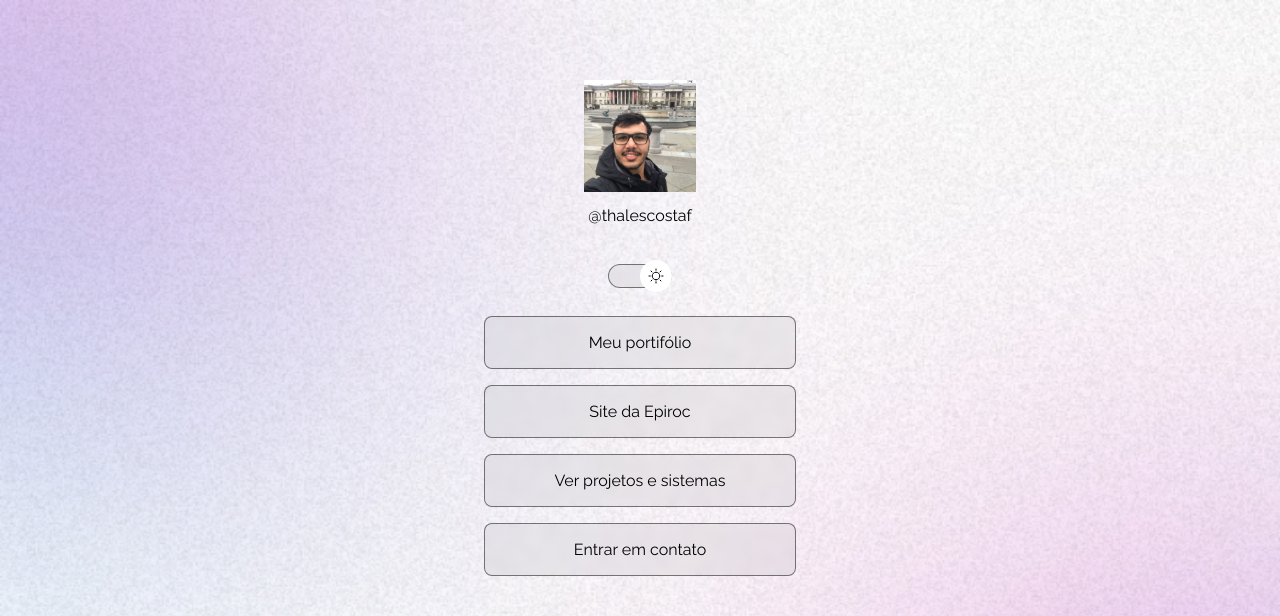
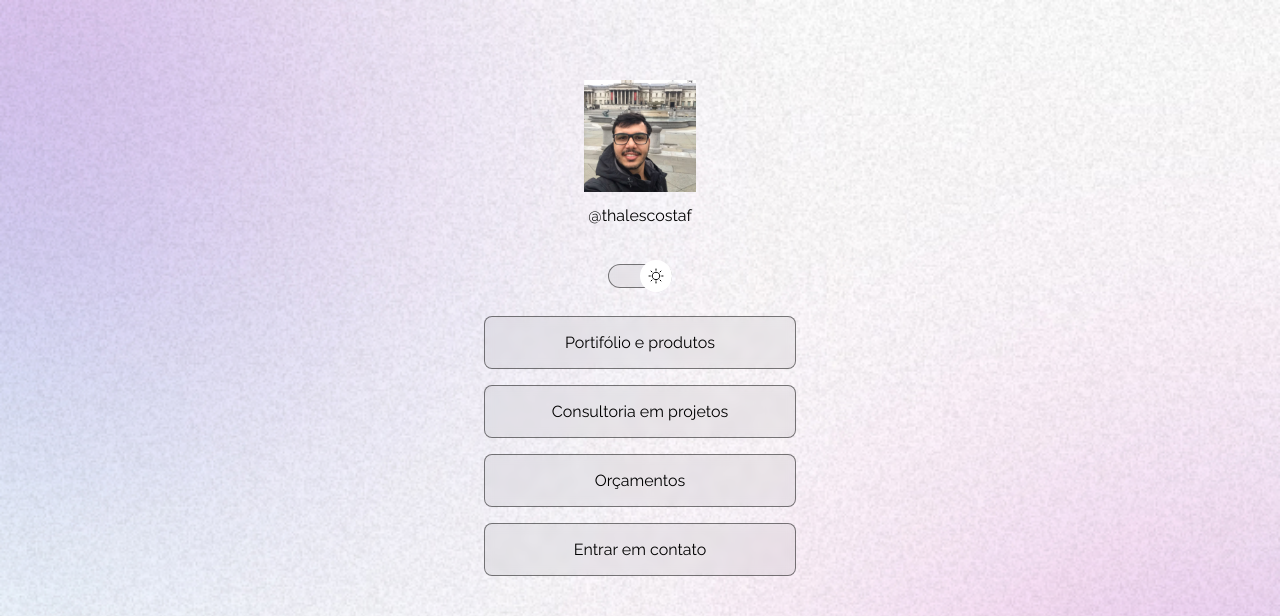
Before and after one commit to thalescostaf/portifolio, a plain HTML site: page index.html in a window 1280 px wide. Shown: the top 616 px of the page. Drawn offline with nearby package versions, Linux system fonts and the light colour scheme.

```diff
--- a/index.html
+++ b/index.html
@@ -25,16 +25,16 @@
 
       <ul id="lista_menu">
         <li>
-          <a href="">Meu portifólio</a>
+          <a href="#-protifolioeprodutos">Portifólio e produtos </a>
         </li>
         <li>
-          <a href="https://www.epiroc.com/">Site da Epiroc</a>
+          <a href="#-consultoria">Consultoria em projetos</a>
         </li>
         <li>
-          <a href="#">Ver projetos e sistemas</a>
+          <a href="#-orcamentos">Orçamentos</a>
         </li>
         <li>
-          <a href="#">Entrar em contato</a>
+          <a href="#-contato">Entrar em contato</a>
         </li>
       </ul>
       <br>
```
Also changed, not shown: 2 other files.
